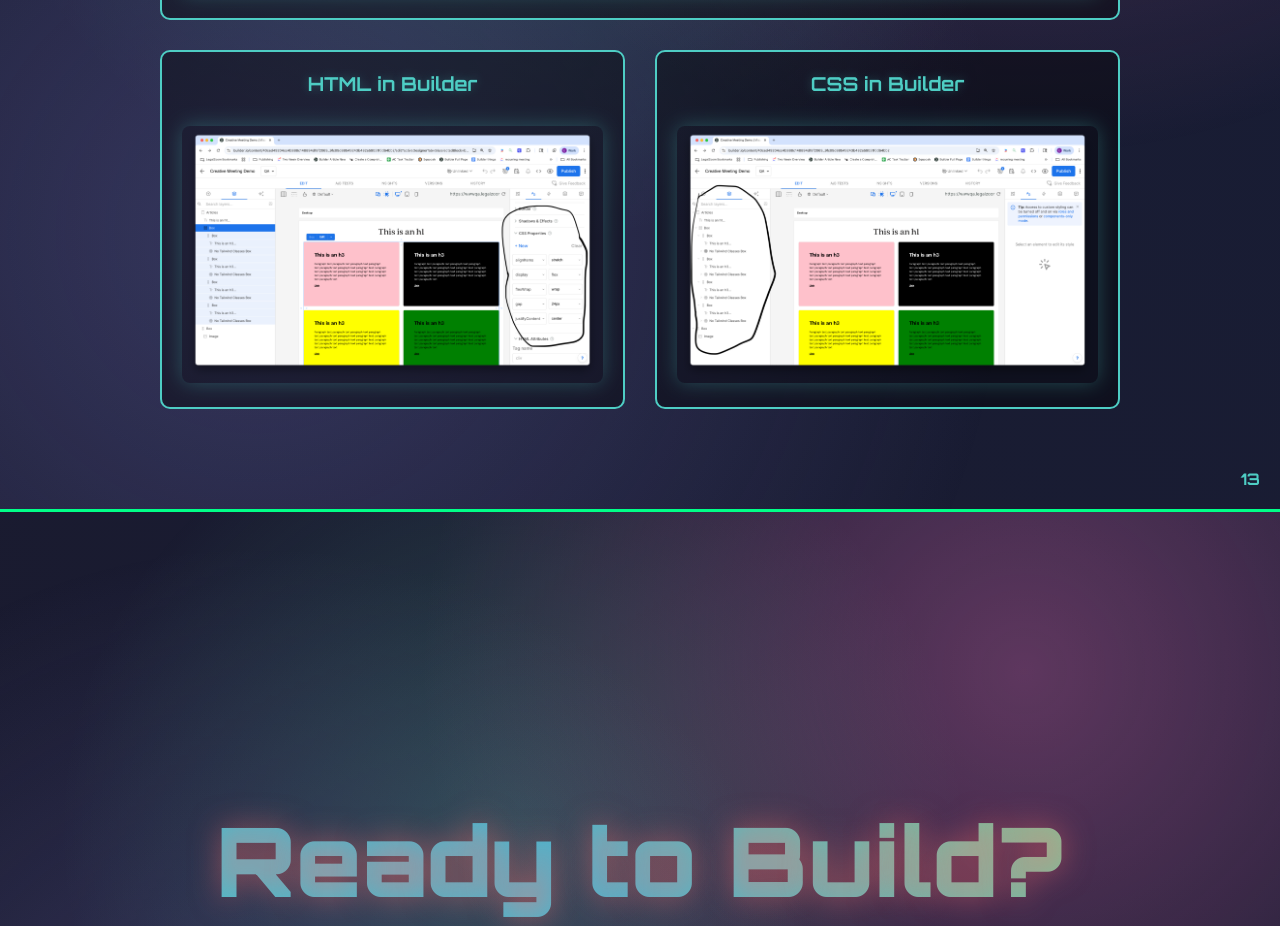
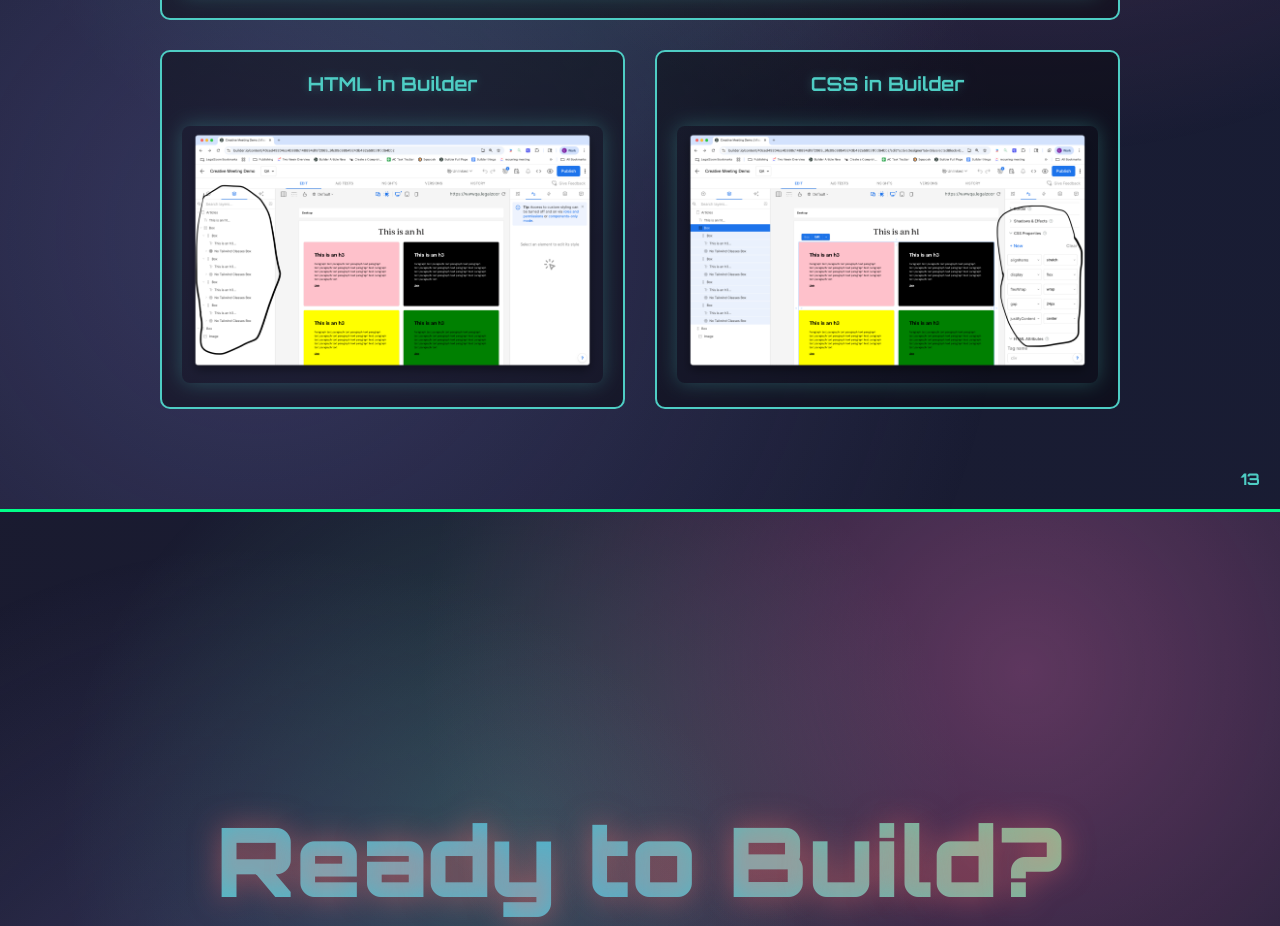
Before and after one commit to EBLegalZoom/CreativePres, a plain HTML site: page index.html in a window 1280 px wide. Shown: the part 10920-11846 px from the top of the page. Drawn offline with Linux system fonts and the light colour scheme.

Commit message:
Update index.html

```diff
--- a/index.html
+++ b/index.html
@@ -1299,11 +1299,11 @@
                 </div>
                 <div class="builder-image-container">
                     <h4 class="slide-heading-tertiary">HTML in Builder</h4>
-                    <img src="css.png" alt="HTML in Builder" class="builder-image">
+                    <img src="HTML.png" alt="HTML in Builder" class="builder-image">
                 </div>
                 <div class="builder-image-container">
                     <h4 class="slide-heading-tertiary">CSS in Builder</h4>
-                    <img src="html.png" alt="CSS in Builder" class="builder-image">
+                    <img src="CSS.png" alt="CSS in Builder" class="builder-image">
                 </div>
             </div>
         </div>
```
